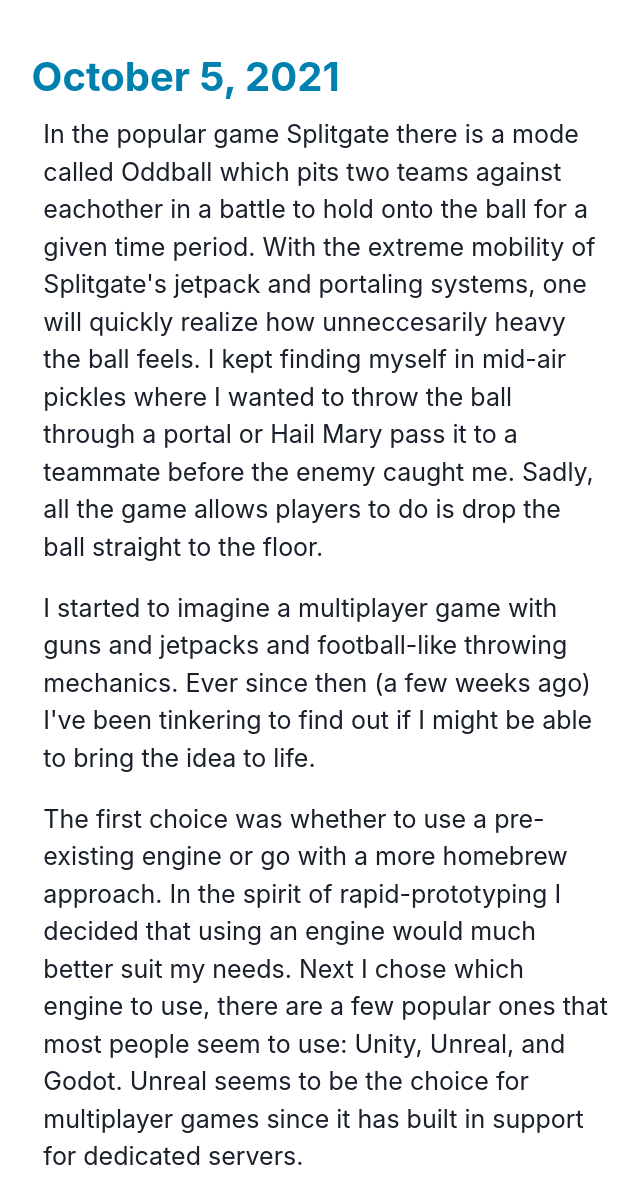
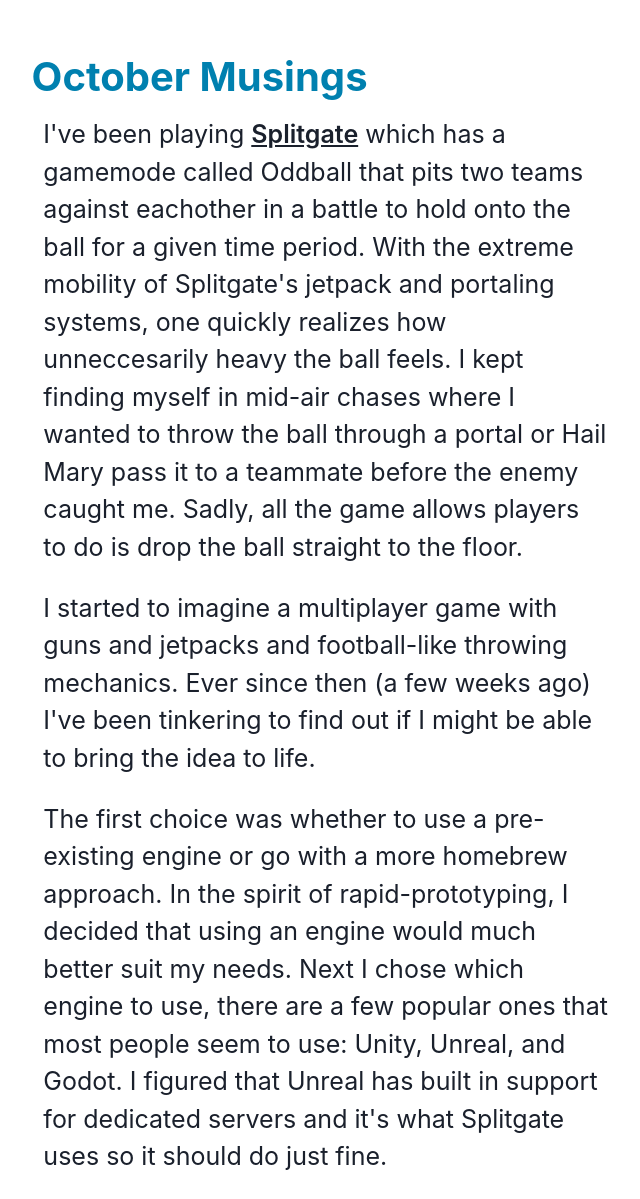
Before and after one commit to sellenth/bug-free-guacamole, a React (Create React App) app: page / in a window 1280 px wide. Shown: the part 997-2196 px from the top of the page, without its empty margins (314-954 px from the left). Built offline with nearby package versions, Linux system fonts and the light colour scheme.

Commit message:
blog post update

```diff
--- a/src/BlogPost.js
+++ b/src/BlogPost.js
@@ -1,19 +1,19 @@
 import React from 'react';
-import { Center, Box, Text, Heading } from "@chakra-ui/react"
+import { Link, Center, Box, Text, Heading } from "@chakra-ui/react"
 
 const BlogPost = () => {
     return (
         <Center h="max-content">
             <Box mt="10%" mx={{sm: "10%", lg: "27%"}}  fontSize={{ sm: "5xl", lg: 25}} sx={{ ".chakra-text": { "margin": "0% 2% 4% 2%"} }}>
-                <Heading fontSize={{sm: "6xl", lg: 40}} mb="15px" color="#0080af">October 5, 2021</Heading>
+                <Heading fontSize={{sm: "6xl", lg: 40}} mb="15px" color="#0080af">October Musings</Heading>
                 <Text>
-                    In the popular game Splitgate there is a mode called Oddball which pits two teams against eachother in a battle to hold onto the ball for a given time period. With the extreme mobility of Splitgate's jetpack and portaling systems,
-                    one will quickly realize how unneccesarily heavy the ball feels. I kept finding myself in mid-air pickles where I wanted to throw the ball through a portal or Hail Mary pass it to a teammate before the enemy caught me. Sadly, all the game
+                    I've been playing <Link textDecor="underline" fontWeight="600" href="https://www.splitgate.com">Splitgate</Link> which has a gamemode called Oddball that pits two teams against eachother in a battle to hold onto the ball for a given time period. With the extreme mobility of Splitgate's jetpack and portaling systems,
+                    one quickly realizes how unneccesarily heavy the ball feels. I kept finding myself in mid-air chases where I wanted to throw the ball through a portal or Hail Mary pass it to a teammate before the enemy caught me. Sadly, all the game
                     allows players to do is drop the ball straight to the floor.
                 </Text>
                 <Text>I started to imagine a multiplayer game with guns and jetpacks and football-like throwing mechanics. Ever since then (a few weeks ago) I've been tinkering to find out if I might be able to bring the idea to life.</Text>
-                <Text>The first choice was whether to use a pre-existing engine or go with a more homebrew approach. In the spirit of rapid-prototyping I decided that using an engine would much better suit my needs. Next I chose which engine to use, there are a few
-                    popular ones that most people seem to use: Unity, Unreal, and Godot. Unreal seems to be the choice for multiplayer games since it has built in support for dedicated servers.
+                <Text>The first choice was whether to use a pre-existing engine or go with a more homebrew approach. In the spirit of rapid-prototyping, I decided that using an engine would much better suit my needs. Next I chose which engine to use, there are a few
+                    popular ones that most people seem to use: Unity, Unreal, and Godot. I figured that Unreal has built in support for dedicated servers and it's what Splitgate uses so it should do just fine.
                 </Text>
             </Box>
         </Center>
```
